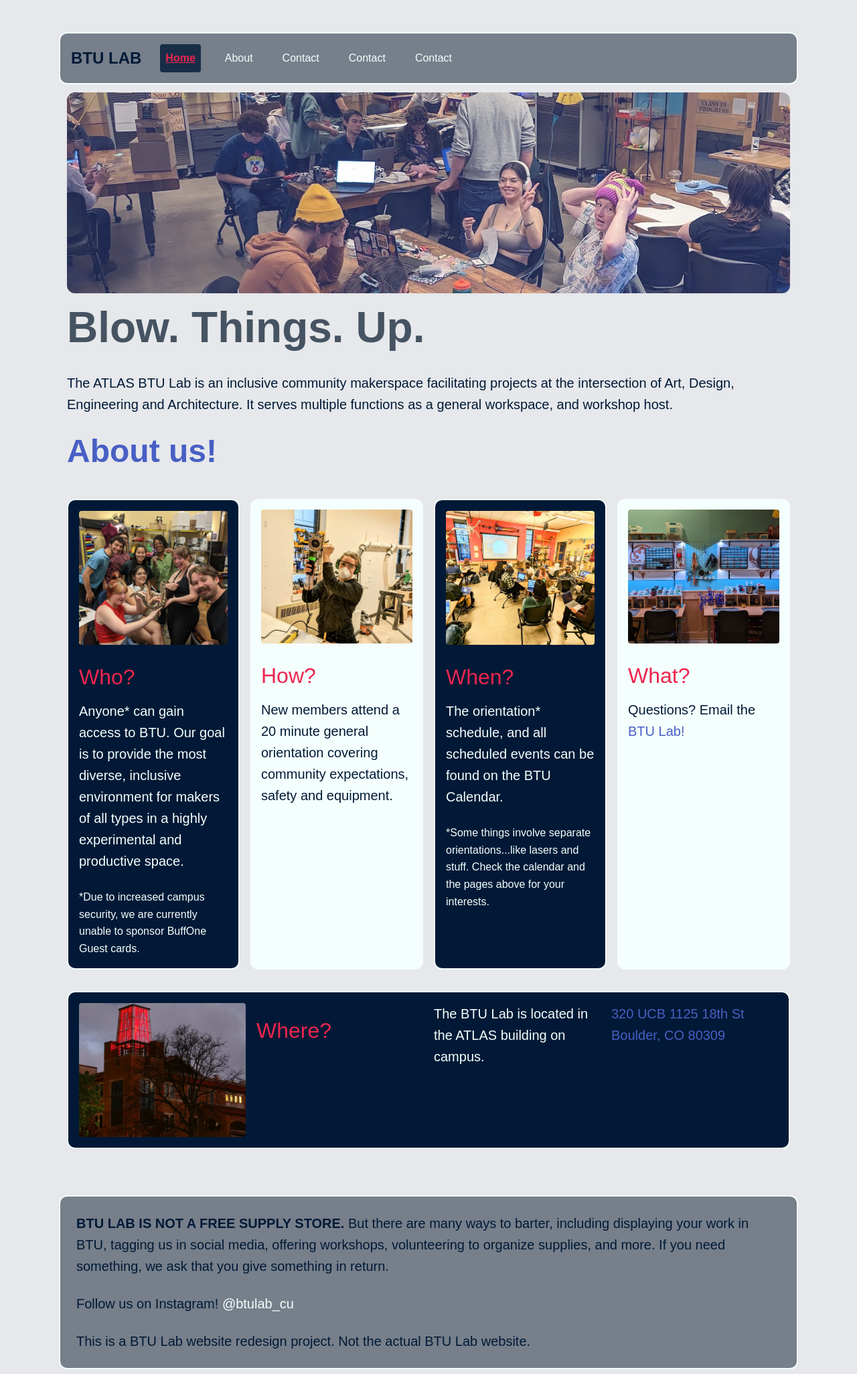
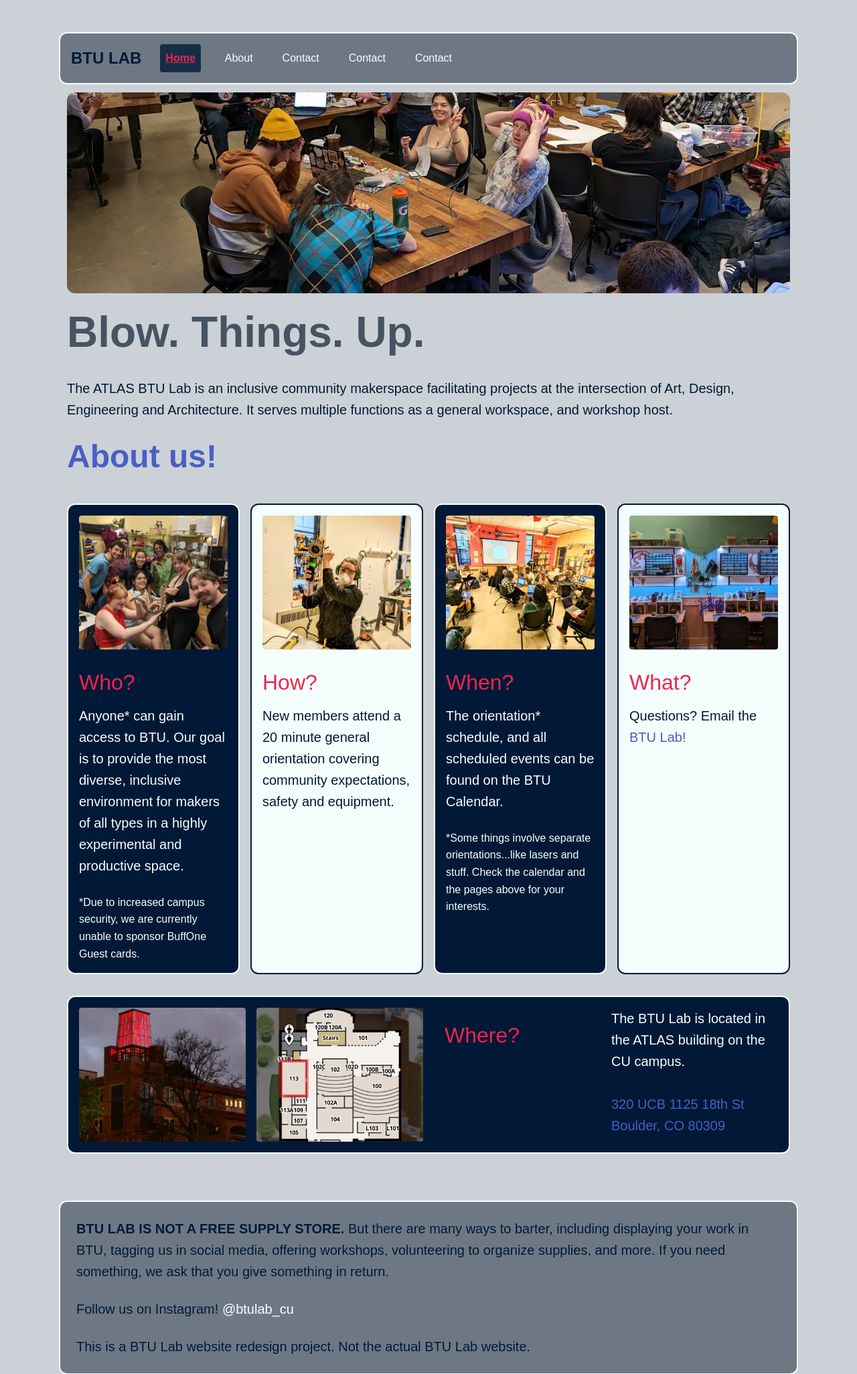
Before and after one commit to ClaireBlaeser/ClaireBlaeser.github.io, a plain HTML site: page midterm/home.html in a window 1280 px wide. Shown: the top 2052 px of the page at 67% size. Drawn offline with Linux system fonts and the light colour scheme; a web font is replaced by a local one.

Commit message:
finished home page

```diff
--- a/midterm/home.html
+++ b/midterm/home.html
@@ -24,7 +24,7 @@
     <main class="pad">
 
     <section id="title">
-        <div class="home-img"></div>
+        <img src="images/homepage img.jpg" alt="Homepage image" class="home-img">
         <h1>Blow. Things. Up.</h1>
         <p>The ATLAS BTU Lab is an inclusive community makerspace facilitating projects at the intersection of Art, Design, Engineering and Architecture. It serves multiple functions as a general workspace, and workshop host.</p>
     </section>
@@ -52,16 +52,16 @@
                 <aside class="small-text">*Some things involve separate orientations...like lasers and stuff. Check the calendar and the pages above for your interests.</aside>
             </div>
             <div class="whiteBG">
-                <img src="images/what.jpg" alt="Student in the BTU Lab asking questions">
+                <img src="images/what.jpg" alt="Electronics workbench in the BTU Lab">
                 <h3>What?</h3>
                 <p>Questions? Email the <a class="link" href="mailto:atlasbtulab@gmail.com">BTU Lab!</a></p>
             </div>
         </div>
         <div class="aboutContainer">
-            <img src="images/atlas.jpg" alt="Student in the BTU Lab at a location">
+            <img src="images/atlas.jpg" alt="ATLAS building on the CU campus">
+            <img src="images/mapLocation.png" alt="Map of the BTU Lab location">
             <h3>Where?</h3>
-            <p>The BTU Lab is located in the ATLAS building on campus.</p>
-            <p><a class="link" href="https://www.google.com/maps/dir/?api=1&amp;destination=320+UCB%2C+1125+18th+St%2C+Boulder%2C+CO+80309" target="_blank">320 UCB 1125 18th St Boulder, CO 80309</a></p>
+            <p>The BTU Lab is located in the ATLAS building on the CU campus. <br><br><a class="link" href="https://www.google.com/maps/dir/?api=1&amp;destination=320+UCB%2C+1125+18th+St%2C+Boulder%2C+CO+80309" target="_blank">320 UCB 1125 18th St Boulder, CO 80309</a></p>
         </div>
     </section>
     </main>
--- a/midterm/style.css
+++ b/midterm/style.css
@@ -5,7 +5,7 @@
     --color-neutral: #011936;
     --color-highlight: #F4FFFD;
 
-    --color-background: color-mix(in srgb, var(--color-neutral) 10%, white);
+    --color-background: color-mix(in srgb, var(--color-neutral) 20%, white);
     --color-text-dark: var(--color-neutral);
     --color-text-light: #ffffff;
 
@@ -204,10 +204,7 @@ header{
     width: 100%;
     height: 300px;
     border-radius: var(--radius-md);
-    background-image: url('images/homepage img.jpg');
     object-fit: cover;
-    background-color: color-mix(in srgb, var(--color-secondary) 40%, transparent);
-    background-blend-mode: screen;
 }
 
 
@@ -232,8 +229,6 @@ header{
     height: 200px;
     border-radius: var(--radius-sm);
     object-fit: cover;
-    /* background-color: color-mix(in srgb, var(--color-secondary) 100%, transparent);
-    background-blend-mode: screen; */
 }
 
 .aboutGrid .greyBG {
@@ -249,6 +244,9 @@ header{
     background-color: var(--color-highlight);
     border-radius: var(--radius-md);
     padding: var(--spacing-md);
+    border-color: var(--color-neutral);
+    border-width: 2px;
+    border-style: solid;
 }
 
 .aboutGrid .greyBG p, .aboutGrid .greyBG aside {
@@ -288,6 +286,10 @@ header{
 
 .aboutContainer a.link:hover {
     text-decoration: underline;
+}
+
+.aboutContainer h3 {
+    padding-left: var(--spacing-md);
 }
 
 
@@ -371,4 +373,8 @@ footer .foot-link:hover {
         padding: var(--spacing-lg);
     }
 
+    .aboutContainer h3{
+        padding-left: 0;
+    }
+
 }
```
Also changed, not shown: midterm/images/mapLocation.png (added).
